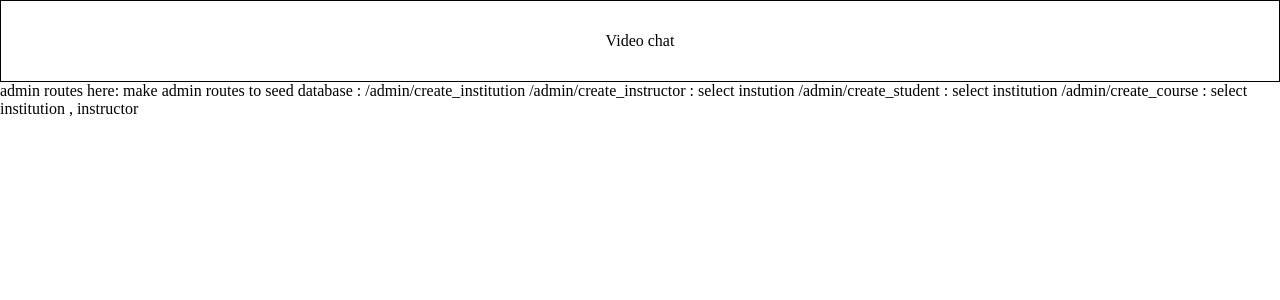
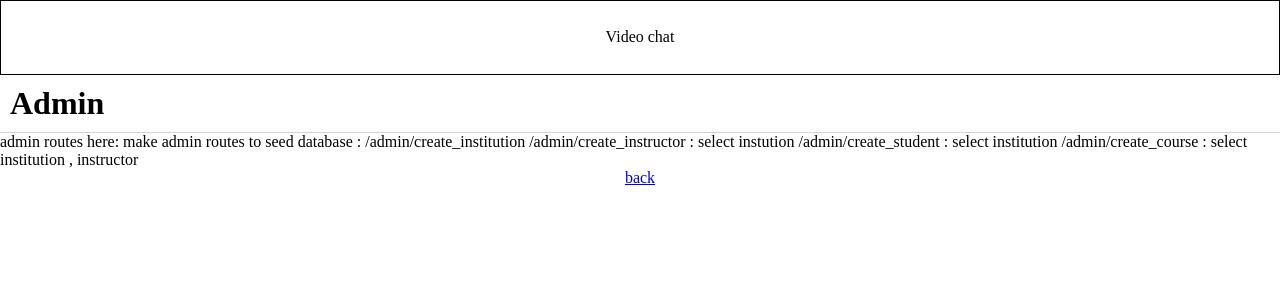
Before and after one commit to worstMev/aidi_winter_2025_capstone_untitled_team_automatic_attendance_system, a Next.js app in the folder ui/: page /admin in a window 1280 px wide. Shown: the top 300 px of the page. Built offline with nearby package versions, Linux system fonts and the light colour scheme.

Commit message:
basic styling added

```diff
--- /dev/null
+++ b/ui/src/app/admin/admin.module.css
@@ -0,0 +1,17 @@
+.header{
+    border-bottom : 1px solid lightgrey;
+    padding : 10px;
+}
+.content{
+    display : flex;
+    flex-direction : column;
+    align-items : center;
+    width : 100%;
+    height : 100%;
+}
+
+.all{
+    display : flex;
+    flex-direction : column;
+    height: 100%;
+}
--- /dev/null
+++ b/ui/src/app/admin/layout.tsx
@@ -0,0 +1,14 @@
+import styles  from "./admin.module.css";
+export default function Layout({ children }: { children: React.ReactNode }) {
+  return (
+      <div className= { styles.all }>
+          <div className = { styles.header }>
+              <h1> Admin </h1>
+          </div>
+          <div className = { styles.content }>
+          {children}
+          </div>
+      </div>
+
+  );
+}
--- a/ui/src/app/admin/page.tsx
+++ b/ui/src/app/admin/page.tsx
@@ -1,7 +1,9 @@
+import Link from 'next/link';
+import styles from './admin.module.css';
 
 export default function Home() {
    return (
-       <div>
+       <>
            <p>
                admin routes here:
                    make admin routes to seed database :
@@ -10,6 +12,9 @@
                    /admin/create_student : select institution
                    /admin/create_course : select institution , instructor
            </p>
-       </div>
+           <Link href="/">
+                back
+           </Link>
+       </>
    )
 }
```
